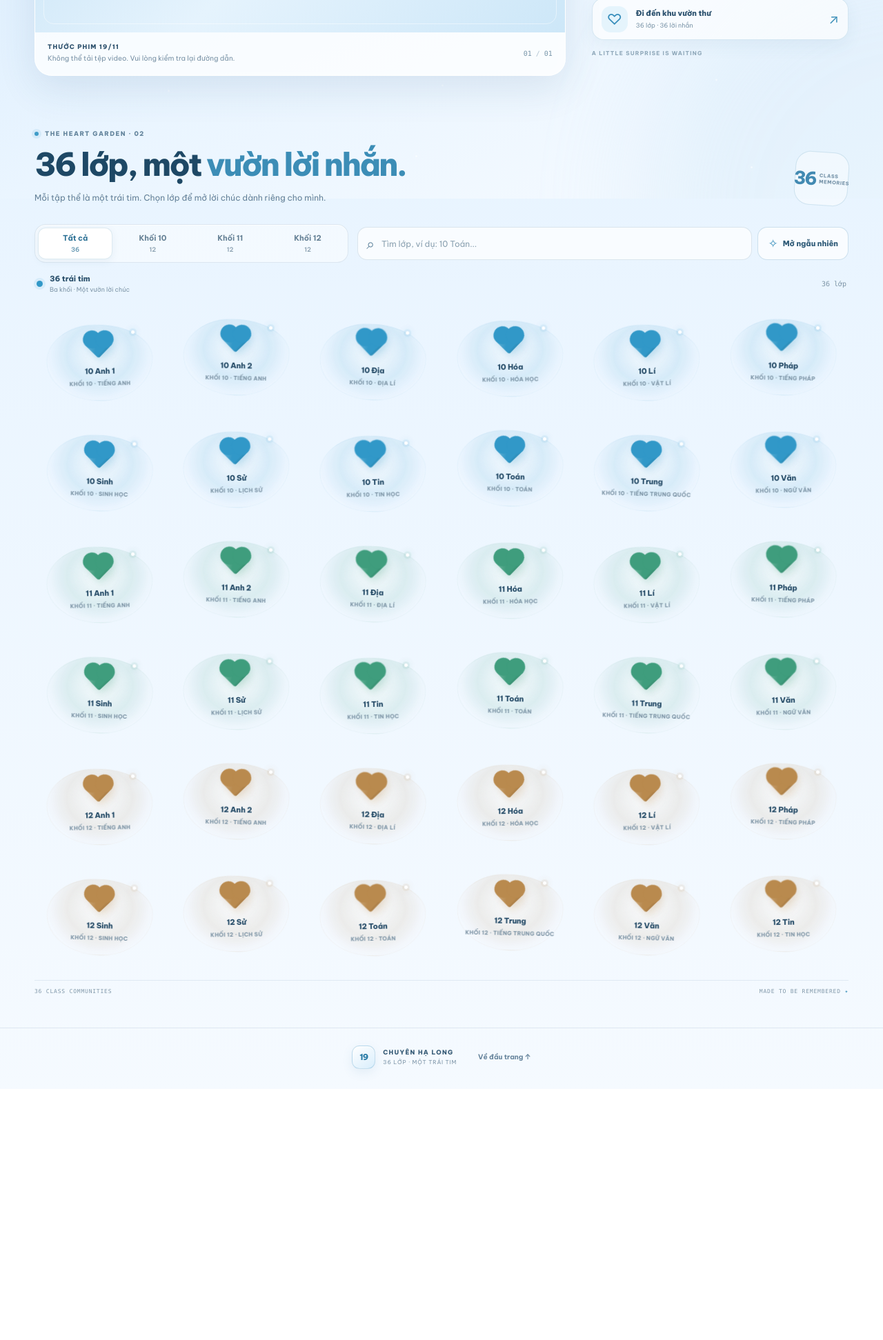
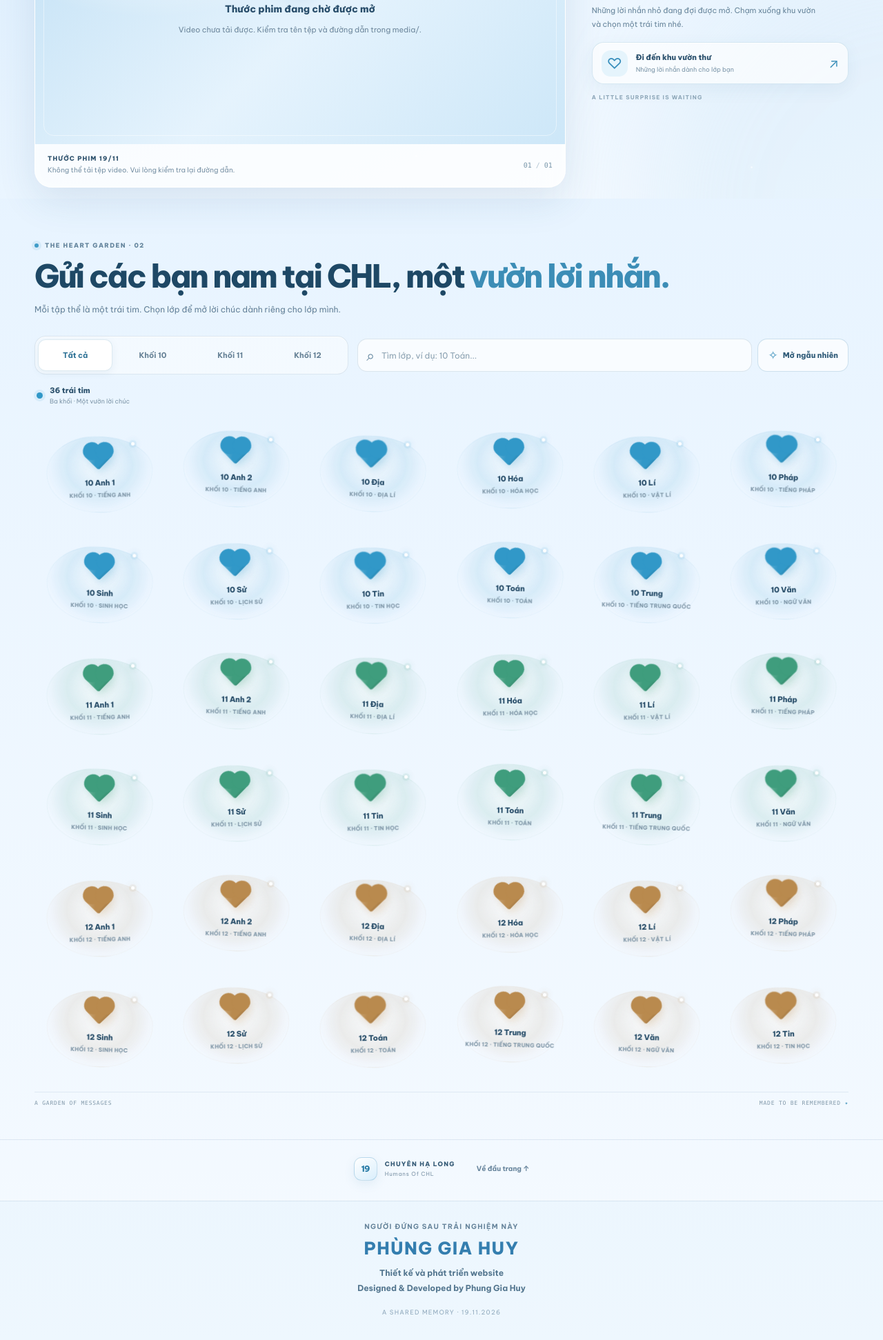
Before and after one commit to phunghuy0401-glitch/Version-11, a plain HTML site: page index.html in a window 1280 px wide. Shown: the part 512-2455 px from the top of the page at 69% size. Before the commit the page ends 2091 px from the top, so only its background shows below. Drawn offline with Linux system fonts and the light colour scheme.

Commit message:
Update index.html

```diff
--- a/index.html
+++ b/index.html
@@ -4,7 +4,7 @@
   <meta charset="utf-8">
   <meta name="viewport" content="width=device-width,initial-scale=1,viewport-fit=cover">
   <meta name="theme-color" content="#D1E8FC">
-  <meta name="description" content="19.11 — Một trái tim chung từ 36 lớp Chuyên Hạ Long.">
+ <meta name="description" content="19.11 — Một trái tim chung, những lời nhắn gửi từ các bạn nữ tại Chuyên Hạ Long.">
   <meta name="color-scheme" content="light">
   <title>19.11 — Chuyên Hạ Long</title>
   <link rel="preconnect" href="https://fonts.googleapis.com">
@@ -18,13 +18,42 @@
   <header class="topbar" id="home">
     <a class="brand" href="#home" aria-label="19.11 Chuyên Hạ Long — về đầu trang">
       <span class="brand-mark">19</span>
-      <span class="brand-copy"><b>CHUYÊN HẠ LONG</b><small>19 · 11 · 2026</small></span>
+     <span class="brand-copy">
+  <b>CHUYÊN HẠ LONG</b>
+  <small>19 · 11 · 2026</small>
+  <small style="margin-top:7px;color:#4389BB;font-size:10px;letter-spacing:.04em;font-weight:800;">
+   DESIGNED & DEVELOPED BY PHUNG GIA HUY
+</small>
+</span>
     </a>
     <a class="top-link" href="#heartArchive">Vườn trái tim <span aria-hidden="true">↘</span></a>
   </header>
 
   <main>
     <section class="intro wrap" id="film" aria-label="Thước phim kỷ niệm">
+
+<div class="intro-heading">
+  <p class="eyebrow">
+    <span class="eyebrow-mark"></span>
+    A SHARED MEMORY · 19.11.2026
+  </p>
+
+  <h1 id="introTitle">
+    Một thước phim.<br>
+    <em>Một thời thanh xuân.</em>
+  </h1>
+
+  <p class="lead">
+    Lời nhắn gửi từ đại gia đình Chuyên Hạ Long.
+  </p>
+
+  <div class="intro-heading-divider">
+    <span></span>
+    <i>✦</i>
+    <span></span>
+  </div>
+</div>
+
       <div class="film-layout">
         <div class="film-column">
           <div class="film-card">
@@ -47,16 +76,12 @@
         </div>
 
         <aside class="film-invite" id="filmInvite">
-          <p class="eyebrow"><span class="eyebrow-mark"></span> A SHARED MEMORY · 19.11.2026</p>
-          <h1 id="introTitle">Một thước phim.<br><em>Một thời thanh xuân.</em></h1>
-          <p class="lead">Lời nhắn gửi từ đại gia đình Chuyên Hạ Long.</p>
-          <div class="invite-divider"><span></span><i>✦</i><span></span></div>
     <p class="invite-overline" id="filmInviteEyebrow">AFTER THE FILM</p>
           <h2>Còn một điều<br><em>muốn gửi cậu.</em></h2>
           <p class="invite-copy" id="filmInviteCopy">Những lời nhắn nhỏ đang đợi được mở. Chạm xuống khu vườn và chọn một trái tim nhé.</p>
           <a class="explore-call" href="#heartArchive">
             <span class="call-icon" aria-hidden="true">♡</span>
-            <span class="call-copy"><b id="filmInviteAction">Đi đến khu vườn thư</b><small>36 lớp · 36 lời nhắn</small></span>
+            <span class="call-copy"><b id="filmInviteAction">Đi đến khu vườn thư</b><small>Những lời nhắn dành cho lớp bạn</small></span>
             <span class="call-arrow" aria-hidden="true">↗</span>
           </a>
           <span class="invite-foot">A LITTLE SURPRISE IS WAITING</span>
@@ -105,21 +130,31 @@
     </section>
 
     <section class="garden wrap" id="heartArchive" aria-labelledby="gardenTitle">
+
 <div class="garden-heading-row">
   <div class="garden-head">
-          <p class="eyebrow"><span class="eyebrow-mark"></span> THE HEART GARDEN · 02</p>
-          <h2 id="gardenTitle">36 lớp, một <em>vườn lời nhắn.</em></h2>
-          <p class="garden-sub">Mỗi tập thể là một trái tim. Chọn lớp để mở lời chúc dành riêng cho mình.</p>
+    <p class="eyebrow">
+      <span class="eyebrow-mark"></span>
+      THE HEART GARDEN · 02
+    </p>
+
+    <h2 id="gardenTitle">
+      Gửi các bạn nam tại CHL, một
+      <em>vườn lời nhắn.</em>
+    </h2>
+
+    <p class="garden-sub">
+      Mỗi tập thể là một trái tim. Chọn lớp để mở lời chúc dành riêng cho lớp mình.
+    </p>
   </div>
-        <div class="garden-stamp" aria-hidden="true"><b>36</b><span>CLASS<br>MEMORIES</span></div>
 </div>
 
       <div class="garden-controls">
         <div class="grade-switch" role="group" aria-label="Lọc theo khối">
-          <button class="grade-tab active" data-grade="all" type="button" aria-pressed="true">Tất cả <small>36</small></button>
-          <button class="grade-tab" data-grade="10" type="button" aria-pressed="false">Khối 10 <small>12</small></button>
-          <button class="grade-tab" data-grade="11" type="button" aria-pressed="false">Khối 11 <small>12</small></button>
-          <button class="grade-tab" data-grade="12" type="button" aria-pressed="false">Khối 12 <small>12</small></button>
+           <button class="grade-tab active" data-grade="all" type="button" aria-pressed="true">Tất cả</button>
+          <button class="grade-tab" data-grade="10" type="button" aria-pressed="false">Khối 10</button>
+          <button class="grade-tab" data-grade="11" type="button" aria-pressed="false">Khối 11</button>
+          <button class="grade-tab" data-grade="12" type="button" aria-pressed="false">Khối 12</button>
         </div>
         <div class="tools-row">
           <label class="search-box">
@@ -133,20 +168,86 @@
 
   <div class="grade-intro" id="gradeIntro">
   <span class="grade-dot all-dot" aria-hidden="true"></span>
-        <span class="grade-intro-copy"><b>36 trái tim</b><small>Ba khối · Một vườn lời chúc</small></span>
-        <span class="result-count" id="resultCount" aria-live="polite" aria-atomic="true">36 lớp</span>
+
+  <span class="grade-intro-copy">
+    <b>Khu vườn trái tim</b>
+    <small>Nơi những lời nhắn được gửi trao</small>
+  </span>
+
+  <span class="result-count" id="resultCount"
+      style="display:none"
+      aria-live="polite" aria-atomic="true">
+</span>
 </div>
-      <div class="heart-grid" id="heartCanvas" aria-label="36 lớp tương tác"></div>
+      <div class="heart-grid" id="heartCanvas" aria-label="Các lớp tương tác"></div>
       <p class="search-empty" id="searchEmpty" hidden>Không tìm thấy lớp phù hợp. Thử một từ khóa khác nhé.</p>
-      <div class="garden-bottom"><span>36 CLASS COMMUNITIES</span><span>MADE TO BE REMEMBERED <i>✦</i></span></div>
+      <div class="garden-bottom">
+  <span>A GARDEN OF MESSAGES</span>
+  <span>MADE TO BE REMEMBERED <i>✦</i></span>
+</div>
     </section>
   </main>
 
+
   <footer class="footer">
     <span class="brand-mark" aria-hidden="true">19</span>
-    <span class="footer-copy"><b>CHUYÊN HẠ LONG</b><small>36 LỚP · MỘT TRÁI TIM</small></span>
+    <span class="footer-copy">
+      <b>CHUYÊN HẠ LONG</b>
+      <small>Humans Of CHL</small>
+    </span>
     <a href="#home" class="back-top">Về đầu trang ↑</a>
   </footer>
+
+  <!-- CREATOR CREDIT -->
+  <section class="creator-credit" style="
+    position:relative;
+    z-index:1;
+    padding:30px 20px 35px;
+    text-align:center;
+    border-top:1px solid rgba(57,101,139,.12);
+    background:rgba(225,241,253,.38);
+  ">
+    <p style="
+      margin:0 0 9px;
+      color:#66849B;
+      font-size:10px;
+      font-weight:700;
+      letter-spacing:.13em;
+    ">
+      NGƯỜI ĐỨNG SAU TRẢI NGHIỆM NÀY
+    </p>
+
+    <h3 style="
+      margin:0;
+      color:#347EAF;
+      font-size:clamp(19px,4vw,25px);
+      font-weight:800;
+      letter-spacing:.055em;
+    ">
+      PHÙNG GIA HUY
+    </h3>
+
+    <p style="
+      margin:9px 0 0;
+      color:#52758E;
+      font-size:12px;
+      font-weight:620;
+      line-height:1.9;
+    ">
+      Thiết kế và phát triển website<br>
+      Designed & Developed by Phung Gia Huy
+    </p>
+
+    <span style="
+      display:block;
+      margin-top:17px;
+      color:#91AABD;
+      font-size:9px;
+      letter-spacing:.13em;
+    ">
+      A SHARED MEMORY · 19.11.2026
+    </span>
+  </section>
 
   <nav class="mobile-dock" aria-label="Điều hướng nhanh">
     <a href="#home"><span aria-hidden="true">⌂</span>Trang chủ</a>
```
Lines whose indentation alone changed are shown as unchanged.
